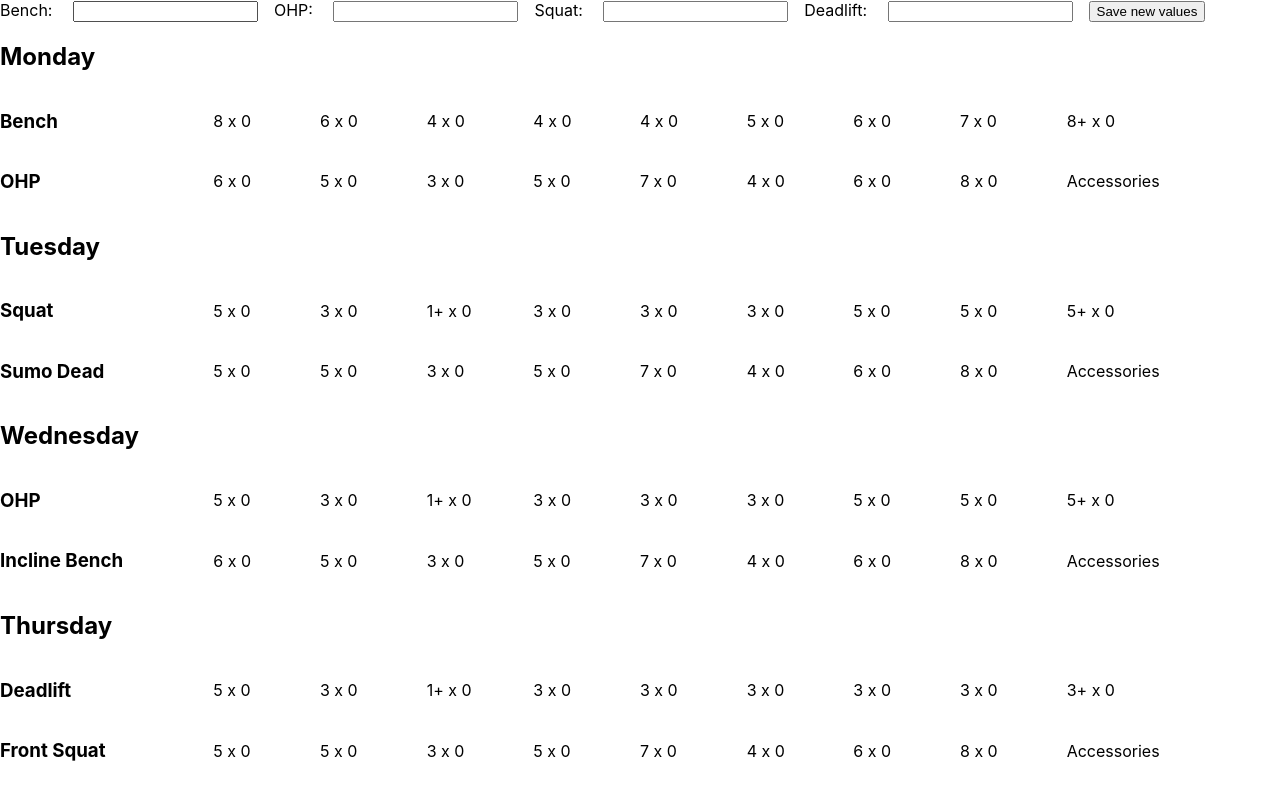
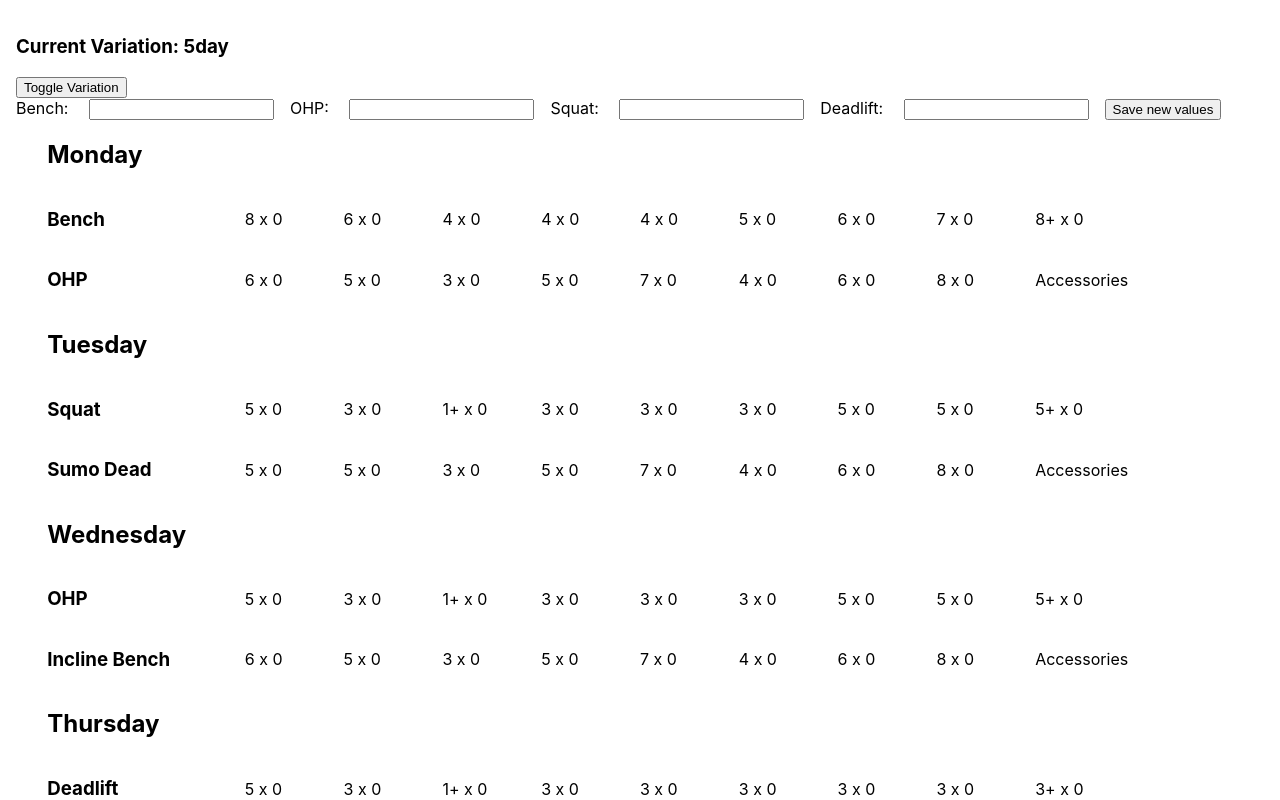
Before and after one commit to brianqian/nsuns-react, a React (Create React App) app in the folder client/: page / in a window 1280 px wide. Shown: the top 800 px of the page. Built offline with nearby package versions, Linux system fonts and the light colour scheme.

Commit message:
writing to database successful

```diff
--- a/client/src/App.css
+++ b/client/src/App.css
@@ -1,2 +1,3 @@
 .App {
+  padding: 1rem;
 }
--- a/client/src/App.js
+++ b/client/src/App.js
@@ -6,13 +6,25 @@ import WeightEntry from './components/weightEntry';
 
 class App extends Component {
   state = {
-    currentSplit: '5day',
+    nsunsVariation: '5day',
+    userId: '1',
+  };
+
+  componentDidMount = () => {};
+
+  //toggle split will eventually be its own component, most likely with a dropdown.
+  //value will be passed back up with React.createRef
+  toggleSplit = () => {
+    if (this.state.nsunsVariation === '4day') {
+      this.setState({ nsunsVariation: '5day' });
+    } else if (this.state.nsunsVariation === '5day') {
+      this.setState({ nsunsVariation: '4day' });
+    }
   };
 
   render() {
-    const currentSplit = dailySplits[this.state.currentSplit];
-    console.log(currentSplit);
-    const dailyLifts = currentSplit.map(day => {
+    const currentVariation = this.state.nsunsVariation;
+    const dailyLifts = dailySplits[currentVariation].map(day => {
       return (
         <DailyLift
           day={day.day}
@@ -30,7 +42,11 @@ class App extends Component {
 
     return (
       <div className="App">
-        <WeightEntry>{dailyLifts}</WeightEntry>
+        <header>
+          <h3>Current Variation: {this.state.nsunsVariation}</h3>
+          <button onClick={this.toggleSplit}>Toggle Variation</button>
+        </header>
+        <WeightEntry userId={this.state.userId}>{dailyLifts}</WeightEntry>
       </div>
     );
   }
--- a/client/src/accessoryPlans.js
+++ b/client/src/accessoryPlans.js
@@ -69,6 +69,44 @@ const dailySplits = {
       t2Reps: [6, 5, 3, 5, 7, 4, 6, 8],
     },
   ],
+  '4day': [
+    {
+      day: 'Monday',
+      lifts: ['Bench', 'OHP'],
+      baseLift: ['benchMax', 'ohpMax'],
+      t1Weights: [0.65, 0.75, 0.85, 0.85, 0.85, 0.8, 0.75, 0.7, 0.65],
+      t1Reps: [8, 6, 4, 4, 4, 5, 6, 7, '8+'],
+      t2Weights: [0.5, 0.6, 0.7, 0.7, 0.7, 0.7, 0.7, 0.7],
+      t2Reps: [6, 5, 3, 5, 7, 4, 6, 8],
+    },
+    {
+      day: 'Tuesday',
+      lifts: ['Squat', 'Sumo Dead'],
+      baseLift: ['squatMax', 'deadliftMax'],
+      t1Weights: [0.75, 0.85, 0.95, 0.9, 0.85, 0.8, 0.75, 0.7, 0.65],
+      t1Reps: [5, 3, '1+', 3, 3, 3, 5, 5, '5+'],
+      t2Weights: [0.5, 0.6, 0.7, 0.7, 0.7, 0.7, 0.7, 0.7],
+      t2Reps: [5, 5, 3, 5, 7, 4, 6, 8],
+    },
+    {
+      day: 'Thursday',
+      lifts: ['Deadlift', 'Front Squat'],
+      baseLift: ['deadliftMax', 'squatMax'],
+      t1Weights: [0.75, 0.85, 0.95, 0.9, 0.85, 0.8, 0.75, 0.7, 0.65],
+      t1Reps: [5, 3, '1+', 3, 3, 3, 3, 3, '3+'],
+      t2Weights: [0.35, 0.45, 0.55, 0.55, 0.55, 0.55, 0.55, 0.55],
+      t2Reps: [5, 5, 3, 5, 7, 4, 6, 8],
+    },
+    {
+      day: 'Friday',
+      lifts: ['Bench', 'Close-Grip Bench'],
+      baseLift: ['benchMax', 'benchMax'],
+      t1Weights: [0.75, 0.85, 0.95, 0.9, 0.85, 0.8, 0.75, 0.7, 0.65],
+      t1Reps: [5, 3, '1+', 3, 5, 3, 5, 3, '5+'],
+      t2Weights: [0.4, 0.5, 0.6, 0.6, 0.6, 0.6, 0.6, 0.6],
+      t2Reps: [6, 5, 3, 5, 7, 4, 6, 8],
+    },
+  ],
 };
 
 export { accessories, dailySplits };
--- a/client/src/components/dailyLift.css
+++ b/client/src/components/dailyLift.css
@@ -1,3 +1,8 @@
+.daily-lift {
+  width: 95%;
+  margin: auto;
+}
+
 .daily-lift-t1,
 .daily-lift-t2 {
   display: grid;
--- a/client/src/components/weightEntry.js
+++ b/client/src/components/weightEntry.js
@@ -1,5 +1,6 @@
 import React, { Component } from 'react';
 import './weightEntry.css';
+import API from '../utils/api';
 
 export default class weightEntry extends Component {
   state = {
@@ -13,6 +14,13 @@ export default class weightEntry extends Component {
     this.setState({ [e.target.name]: e.target.value });
   };
 
+  handleSubmit = async e => {
+    e.preventDefault();
+    const { benchMax, deadliftMax, squatMax, ohpMax } = this.state;
+    const userId = this.props.userId;
+    const data = { benchMax, deadliftMax, squatMax, ohpMax, userId };
+    API.saveData(data);
+  };
   render() {
     const { children } = this.props;
     const displaySplits = React.Children.map(children, child => {
@@ -62,7 +70,9 @@ export default class weightEntry extends Component {
               id="deadliftInput"
               type="number"
             />
-            <button type="submit">Save new values</button>
+            <button onClick={this.handleSubmit} type="submit">
+              Save new values
+            </button>
           </form>
         </div>
         <div className="weight-display">{displaySplits}</div>
--- /dev/null
+++ b/client/src/utils/api.js
@@ -0,0 +1,15 @@
+export default {
+  saveData: async function(data) {
+    console.log('sending data', JSON.stringify(data));
+    let response = await fetch('/api/save', {
+      method: 'POST',
+      headers: {
+        'content-type': 'application/json',
+      },
+      body: JSON.stringify(data),
+    });
+    response = await response.json();
+    console.log(response);
+    return response;
+  },
+};
```
Also changed, not shown: client/src/utils/helper.js (added), 2 other files (tests, documents, lock files or other folders).
